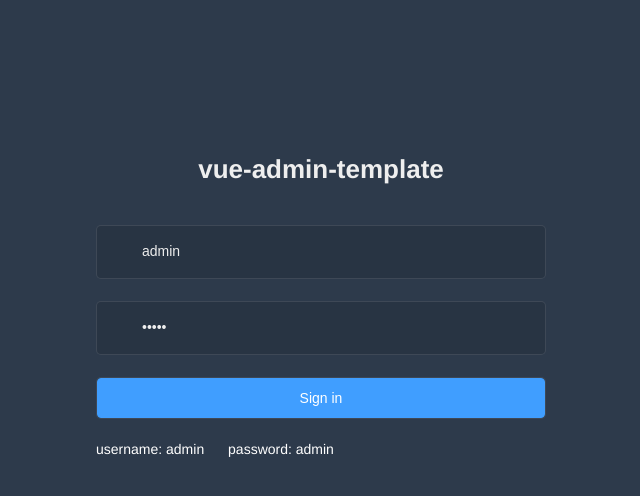
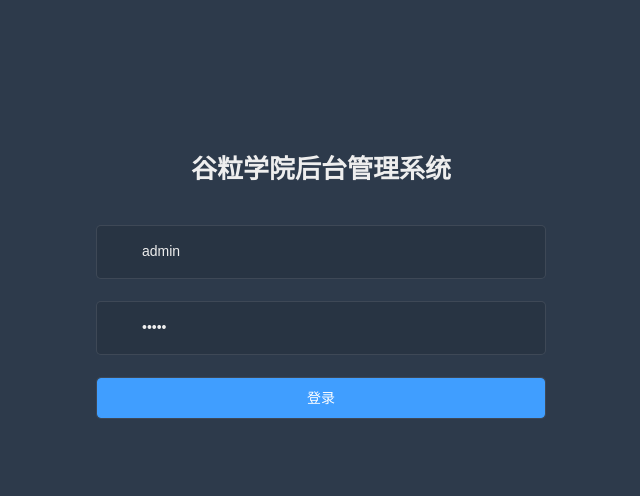
Before and after one commit to Hushunkang/frontofcollegeofguli, a Vue app in the folder vue-admin-template-master/: page /#/login in a window 1280 px wide. Shown: the top 496 px of the page, without its empty margins (319-959 px from the left). Built offline with nearby package versions, Linux system fonts and the light colour scheme.

Commit message:
根据项目需求，更改一些模板提供的元素

```diff
--- a/vue-admin-template-master/index.html
+++ b/vue-admin-template-master/index.html
@@ -3,7 +3,7 @@
   <head>
     <meta charset="utf-8">
     <meta name="viewport" content="width=device-width,initial-scale=1.0">
-    <title>vue-admin-template</title>
+    <title>谷粒学院后台管理系统</title>
   </head>
   <body>
     <div id="app"></div>
--- a/vue-admin-template-master/src/components/Breadcrumb/index.vue
+++ b/vue-admin-template-master/src/components/Breadcrumb/index.vue
@@ -35,7 +35,7 @@ export default {
       })
       const first = matched[0]
       if (first && first.name !== 'dashboard') {
-        matched = [{ path: '/dashboard', meta: { title: 'Dashboard' }}].concat(matched)
+        matched = [{ path: '/dashboard', meta: { title: '首页' }}].concat(matched)
       }
       this.levelList = matched
     },
--- a/vue-admin-template-master/src/main.js
+++ b/vue-admin-template-master/src/main.js
@@ -4,7 +4,7 @@ import 'normalize.css/normalize.css' // A modern alternative to CSS resets
 
 import ElementUI from 'element-ui'
 import 'element-ui/lib/theme-chalk/index.css'
-import locale from 'element-ui/lib/locale/lang/en' // lang i18n
+import locale from 'element-ui/lib/locale/lang/zh-CN' // lang i18n
 
 import '@/styles/index.scss' // global css
 
--- a/vue-admin-template-master/src/views/layout/components/Navbar.vue
+++ b/vue-admin-template-master/src/views/layout/components/Navbar.vue
@@ -10,11 +10,11 @@
       <el-dropdown-menu slot="dropdown" class="user-dropdown">
         <router-link class="inlineBlock" to="/">
           <el-dropdown-item>
-            Home
+            首页
           </el-dropdown-item>
         </router-link>
         <el-dropdown-item divided>
-          <span style="display:block;" @click="logout">LogOut</span>
+          <span style="display:block;" @click="logout">退出</span>
         </el-dropdown-item>
       </el-dropdown-menu>
     </el-dropdown>
--- a/vue-admin-template-master/src/views/login/index.vue
+++ b/vue-admin-template-master/src/views/login/index.vue
@@ -1,7 +1,7 @@
 <template>
   <div class="login-container">
     <el-form ref="loginForm" :model="loginForm" :rules="loginRules" class="login-form" auto-complete="on" label-position="left">
-      <h3 class="title">vue-admin-template</h3>
+      <h3 class="title">谷粒学院后台管理系统</h3>
       <el-form-item prop="username">
         <span class="svg-container">
           <svg-icon icon-class="user" />
@@ -25,13 +25,13 @@
       </el-form-item>
       <el-form-item>
         <el-button :loading="loading" type="primary" style="width:100%;" @click.native.prevent="handleLogin">
-          Sign in
+          登录
         </el-button>
       </el-form-item>
-      <div class="tips">
+      <!-- <div class="tips">
         <span style="margin-right:20px;">username: admin</span>
         <span> password: admin</span>
-      </div>
+      </div> -->
     </el-form>
   </div>
 </template>
```
